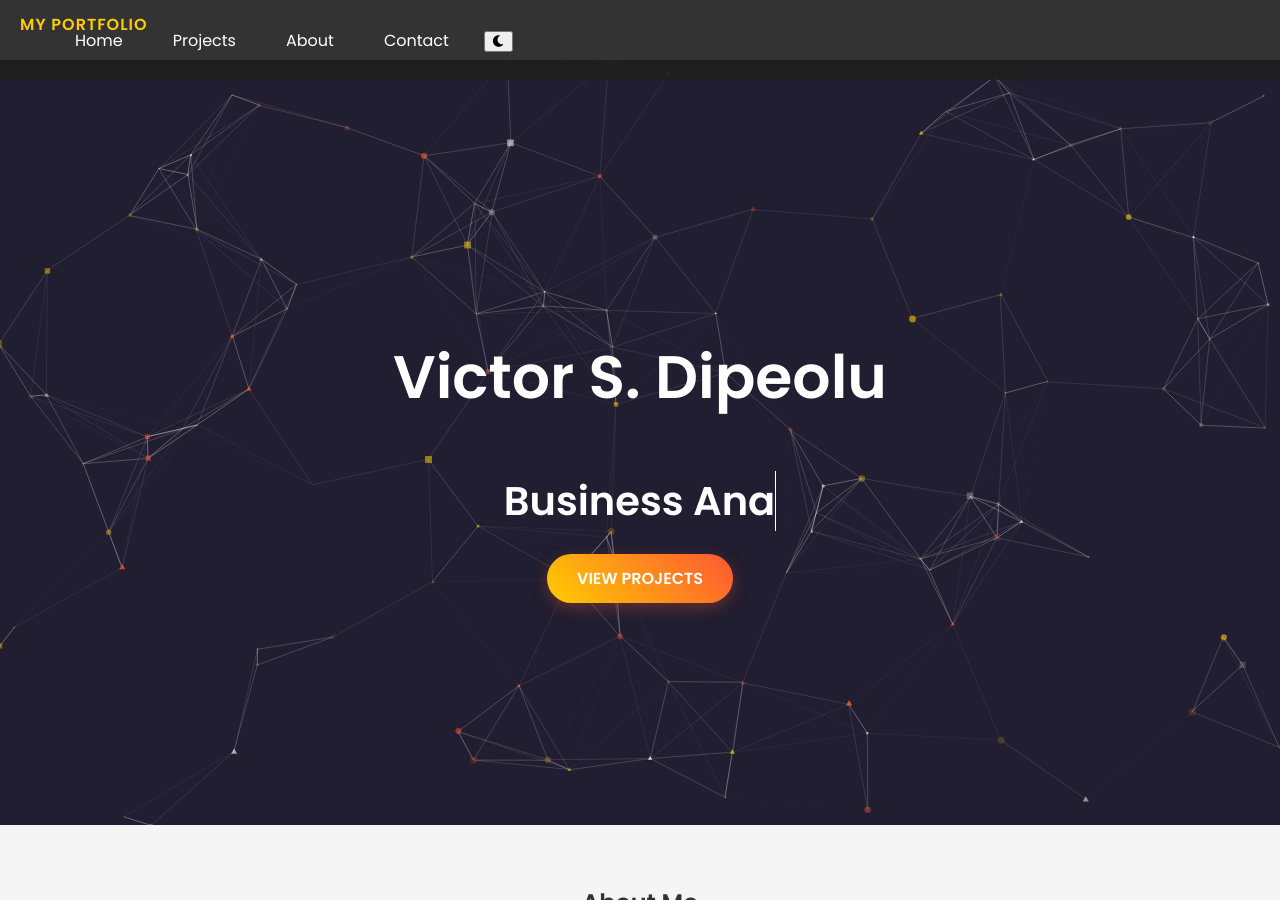
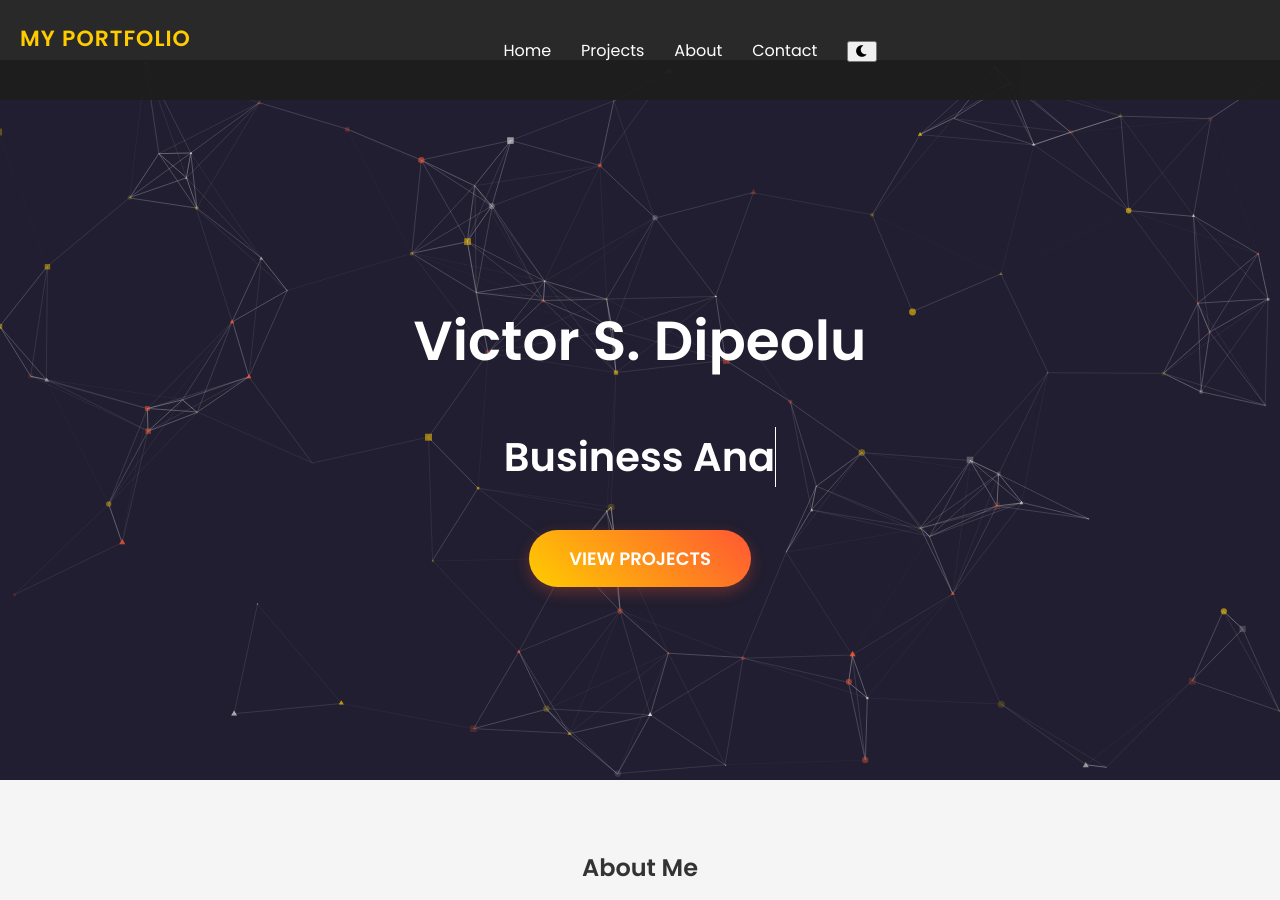
Before and after one commit to Vicmandip1/Portfolio, a Jekyll site: the page index.html, which Jekyll copies as it is, in a window 1280 px wide and 900 px high. Built offline with Jekyll 4.4.1, drawn with Linux system fonts in a browser that asks for light colours; nearby versions of some CDN libraries.

Commit message:
Update index.css

```diff
--- a/assets/styles/index.css
+++ b/assets/styles/index.css
@@ -1,5 +1,5 @@
 /* ==============================
-   ✅ General Styles
+   ✅ Global Styles
 ================================= */
 body {
     margin: 0;
@@ -8,22 +8,22 @@ body {
     background: #f5f5f5;
     color: #333;
     transition: background 0.3s ease, color 0.3s ease;
-    padding-top: 60px; /* Avoid navbar overlap */
+    padding-top: 60px; /* Prevents content from overlapping navbar */
 }
 
 /* ==============================
-   ✅ Navbar Styling
+   ✅ Navbar Styling (For Desktop)
 ================================= */
 .navbar {
     position: fixed;
     top: 0;
     width: 100%;
-    height: 60px;
-    background: rgba(30, 30, 30, 0.9);
+    height: 70px;
+    background: rgba(30, 30, 30, 0.95);
     display: flex;
     align-items: center;
-    justify-content: space-between; /* ✅ Space between logo & menu */
-    padding: 10px 20px;
+    justify-content: center;
+    padding: 15px 30px;
     z-index: 9999;
 }
 
@@ -31,70 +31,24 @@ body {
 .nav-menu {
     display: flex;
     list-style: none;
-    gap: 20px;
+    gap: 30px;
 }
 
 .nav-link {
     color: white;
     text-decoration: none;
     font-weight: 500;
-    transition: 0.3s;
-    padding: 10px 15px;
-    border-radius: 5px;
+    transition: color 0.3s ease-in-out;
 }
 
 .nav-link:hover {
-    background: rgba(255, 204, 0, 0.3);
     color: #ffcc00;
-    transition: 0.3s ease-in-out;
 }
 
-/* ✅ Mobile Navigation */
-@media screen and (max-width: 768px) {
-    .navbar {
-        padding: 10px 15px;
-    }
-
-    .hamburger-menu {
-        display: block;
-        position: absolute;
-        right: 20px;
-        top: 15px;
-        background: none;
-        border: none;
-        color: white;
-        font-size: 24px;
-        cursor: pointer;
-        z-index: 1001;
-    }
-
-    .nav-menu {
-        display: none;
-        flex-direction: column;
-        position: absolute;
-        top: 60px;
-        right: 0;
-        width: 100%;
-        background: rgba(30, 30, 30, 0.95);
-        text-align: center;
-        padding: 15px 0;
-        box-shadow: 0px 5px 15px rgba(0, 0, 0, 0.3);
-    }
-
-    .nav-menu.active {
-        display: flex;
-    }
-
-    .nav-item {
-        padding: 15px 0;
-    }
-}
-
-/* ✅ Stylish "My Portfolio" Logo */
+/* ✅ "My Portfolio" Logo (Smaller for Better Balance) */
 .nav-logo {
-    font-size: 16px;
+    font-size: 22px;
     font-weight: bold;
-   flex-grow: 1; /* ✅ Pushes the logo left */
     text-transform: uppercase;
     letter-spacing: 1px;
     color: #ffcc00;
@@ -114,7 +68,7 @@ body {
 ================================= */
 .hero {
     position: relative;
-    height: 85vh;
+    height: 80vh;
     display: flex;
     flex-direction: column;
     justify-content: center;
@@ -127,37 +81,26 @@ body {
 
 /* ✅ Hero Content */
 .hero-content h1 {
-    font-size: 60px;
+    font-size: 55px;
     font-weight: bold;
     color: white;
 }
 
-/* ✅ Mobile Adjustments */
-@media screen and (max-width: 768px) {
-    .hero-content h1 {
-        font-size: 38px;
-    }
-}
-
-/* ==============================
-   ✅ Buttons (View Projects, Learn More, See More)
-================================= */
-.cta-button, .learn-more, .see-more-btn {
+/* ✅ View Projects Button */
+.cta-button {
     display: inline-block;
-    padding: 12px 30px;
-    font-size: 16px;
+    padding: 15px 40px;
+    font-size: 18px;
     font-weight: bold;
     text-transform: uppercase;
+    background: linear-gradient(45deg, #ffcc00, #ff5733);
+    color: white;
+    border: none;
     border-radius: 30px;
     text-decoration: none;
     transition: all 0.3s ease-in-out;
-}
-
-/* ✅ View Projects Button */
-.cta-button {
-    background: linear-gradient(45deg, #ffcc00, #ff5733);
-    color: white;
     box-shadow: 0px 5px 15px rgba(255, 87, 51, 0.3);
+    margin-top: 20px;
     z-index: 2;
     position: relative;
 }
@@ -172,48 +115,8 @@ body {
     transform: scale(0.95);
 }
 
-/* ✅ Learn More Button */
-.learn-more {
-    background: #5768e5;
-    color: white;
-    box-shadow: 0px 5px 10px rgba(87, 104, 229, 0.3);
-}
-
-.learn-more:hover {
-    background: #4453c5;
-    transform: scale(1.1);
-    box-shadow: 0px 10px 20px rgba(87, 104, 229, 0.6);
-}
-
-.learn-more:active {
-    transform: scale(0.95);
-}
-
-/* ✅ See More Button */
-.see-more-btn {
-    background: linear-gradient(45deg, #00c6ff, #0072ff);
-    color: white;
-    font-weight: bold;
-    padding: 12px 30px;
-    border-radius: 30px;
-    text-decoration: none;
-    transition: all 0.3s ease-in-out;
-    display: inline-block;
-    box-shadow: 0px 5px 15px rgba(0, 114, 255, 0.3);
-}
-
-.see-more-btn:hover {
-    transform: scale(1.1);
-    background: linear-gradient(45deg, #0072ff, #00c6ff);
-    box-shadow: 0px 10px 20px rgba(0, 114, 255, 0.6);
-}
-
-.see-more-btn:active {
-    transform: scale(0.95);
-}
-
 /* ==============================
-   ✅ Centered Content Sections
+   ✅ About, Skills, Projects, Contact
 ================================= */
 .content-container {
     max-width: 1000px;
@@ -225,7 +128,8 @@ body {
     text-align: center;
 }
 
-.about, .skills, .projects, .contact, footer {
+/* ✅ Ensure Sections Stay Centered */
+.about, .skills, .projects, .contact {
     width: 100%;
     text-align: center;
     display: flex;
@@ -234,10 +138,57 @@ body {
     justify-content: center;
 }
 
-/* ✅ Reduce Extra Padding & Margin */
+/* ✅ Section Spacing */
 .about, .skills, .projects, .contact {
-    padding: 40px 20px;
-    margin-bottom: 30px;
+    padding: 50px 20px;
+    margin-bottom: 40px;
+}
+
+/* ==============================
+   ✅ See More Button (For Projects)
+================================= */
+.see-more-btn {
+    display: inline-block;
+    padding: 12px 30px;
+    font-size: 16px;
+    font-weight: bold;
+    text-transform: uppercase;
+    background: #5768e5;
+    color: white;
+    border-radius: 30px;
+    text-decoration: none;
+    transition: all 0.3s ease-in-out;
+    box-shadow: 0px 5px 10px rgba(87, 104, 229, 0.3);
+    margin-top: 20px;
+}
+
+.see-more-btn:hover {
+    background: #4453c5;
+    transform: scale(1.1);
+    box-shadow: 0px 10px 20px rgba(87, 104, 229, 0.6);
+}
+
+.see-more-btn:active {
+    transform: scale(0.95);
+}
+
+/* ==============================
+   ✅ Images Styling
+================================= */
+img {
+    max-width: 100%;
+    height: auto;
+    display: block;
+    margin: 0 auto;
+    border-radius: 8px;
+}
+
+/* ✅ Fix Project Images */
+.project-item img {
+    width: 100%;
+    max-width: 500px;
+    height: auto;
+    border-radius: 10px;
 }
 
 /* ==============================
```
